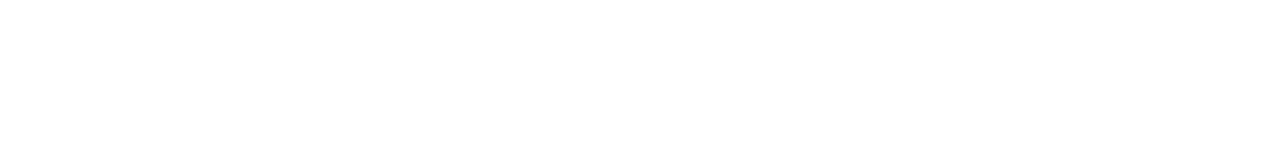
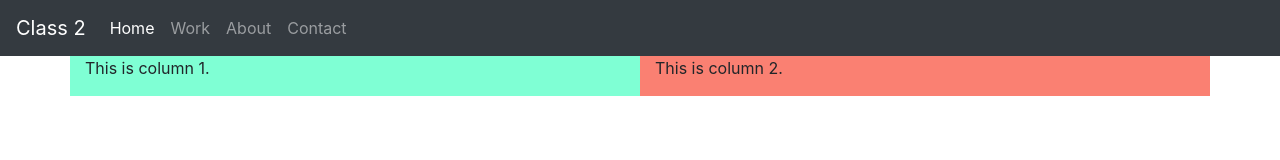
Before and after one commit to GeorgiaKam/SMCSpring19_WD3, a plain HTML site: page Class2/index.html in a window 1280 px wide. Drawn offline with nearby package versions, Linux system fonts and the light colour scheme.

Commit message:
Basic grid and added a navbar

```diff
--- a/Class2/index.html
+++ b/Class2/index.html
@@ -8,9 +8,46 @@
     <!-- Bootstrap CSS -->
     <link rel="stylesheet" href="https://stackpath.bootstrapcdn.com/bootstrap/4.3.1/css/bootstrap.min.css" integrity="sha384-ggOyR0iXCbMQv3Xipma34MD+dH/1fQ784/j6cY/iJTQUOhcWr7x9JvoRxT2MZw1T" crossorigin="anonymous">
 
+    <link rel="stylesheet" href="main.css">
+
     <title>Bootstrap layout 1</title>
   </head>
   <body>
+        <nav class="navbar navbar-expand-md navbar-dark bg-dark">
+            <a class="navbar-brand" href="/">Class 2</a>
+
+            <button class="navbar-toggler" type="button" data-toggle="collapse" data-target="#navbarCollapse" aria-controls="navbarCollapse" aria-expanded="false" aria-label="Toggle navigation">
+                <span class="navbar-toggler-icon"></span>
+            </button>
+
+            <div class="collapse navbar-collapse" id="navbarCollapse">
+                <ul class="navbar-nav mr-auto">
+                    <li class="nav-item active">
+                        <a class="nav-link" href="#">Home <span class="sr-only">(current)</span></a>
+                    </li>
+                    <li class="nav-item">
+                        <a class="nav-link" href="#">Work</a>
+                    </li>
+                    <li class="nav-item">
+                        <a class="nav-link" href="#">About</a>
+                    </li>
+                    <li class="nav-item">
+                        <a class="nav-link" href="#">Contact</a>
+                    </li>
+                </ul>
+            </div>
+        </nav>
+    <div class="container">
+        <div class="row">
+            <div class="col-12 col-md-6">
+                <p>This is column 1.</p>
+            </div>
+            <div class="col-12 col-md-6">
+                <p>This is column 2.</p>
+            </div>
+        </div>
+
+    </div>
 
 
     <!-- Optional JavaScript -->
--- /dev/null
+++ b/Class2/main.css
@@ -0,0 +1,15 @@
+.container {
+    background-color: dodgerblue;
+}
+
+.row {
+    background-color: cornsilk;
+}
+
+[class^="col-"]:first-child {
+    background-color: aquamarine;
+}
+
+[class^="col-"]:last-child {
+    background-color: salmon;
+}
```
